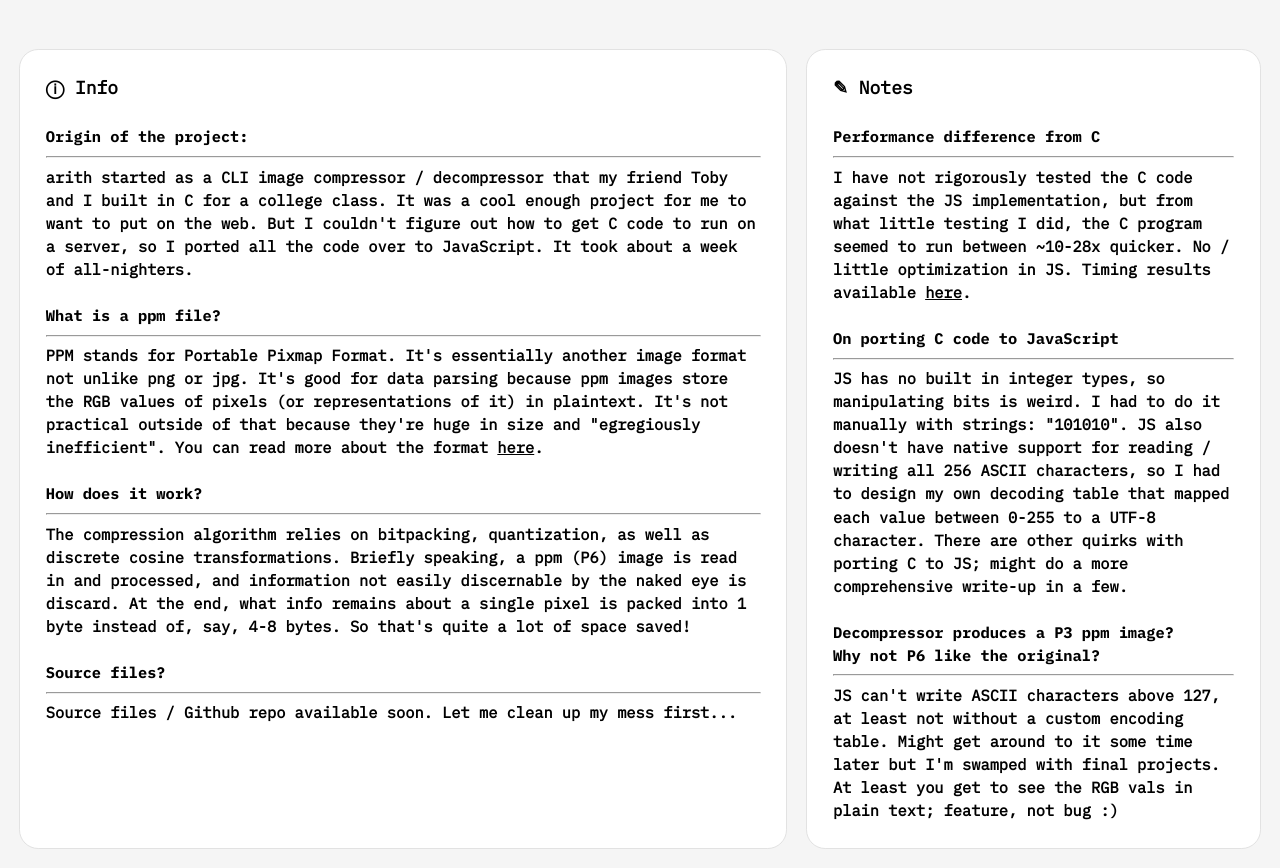
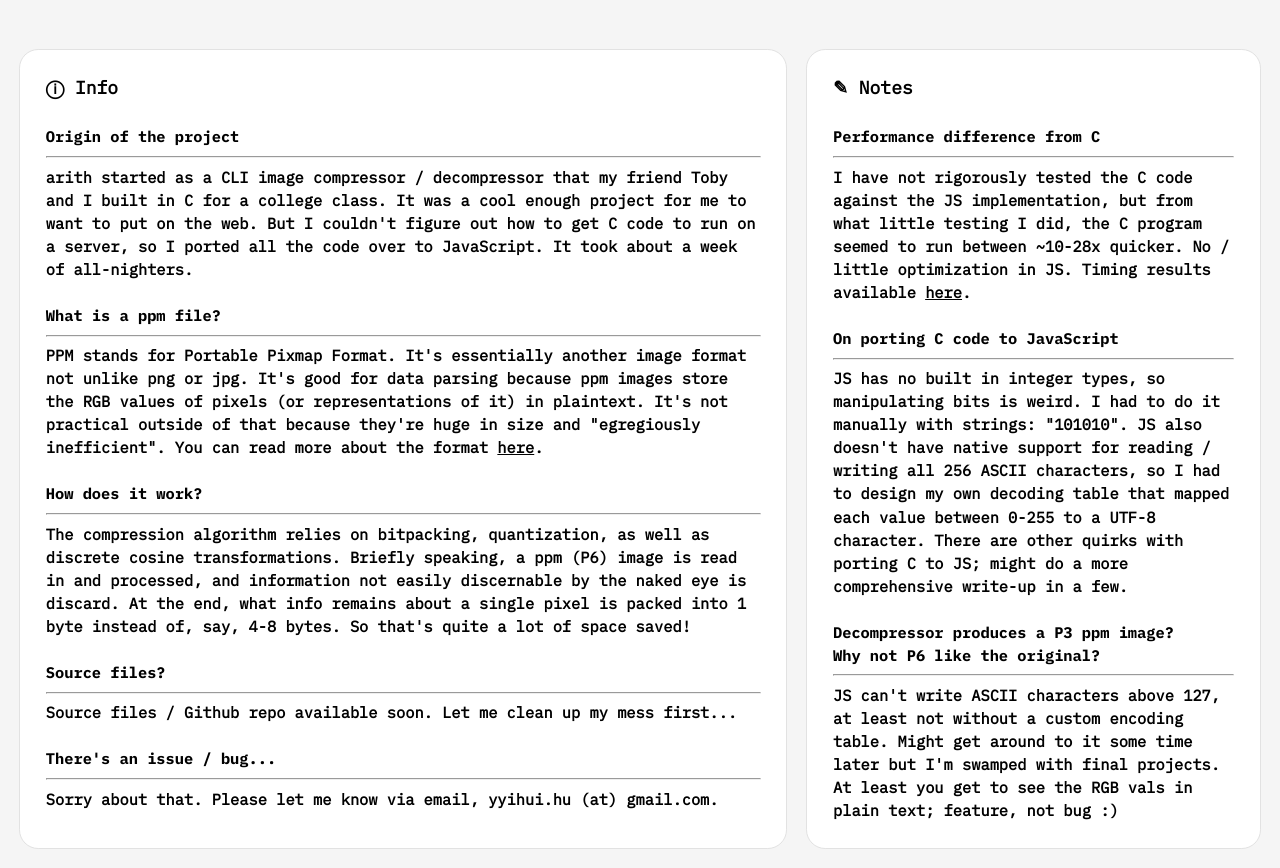
Before and after one commit to yihui-hu/arithJS, a React (Vite) app: page / in a window 1280 px wide. Shown: the part 1160-2028 px from the top of the page. Built offline with nearby package versions, Linux system fonts and the light colour scheme.

Commit message:
added contact info for bug/issues

```diff
--- a/src/components/Info.jsx
+++ b/src/components/Info.jsx
@@ -10,7 +10,7 @@ const Info = () => {
                 <div className={isDesktop ? "info_card_left" : "info_card_left_mobile"}>
                     <h3>ⓘ Info</h3>
                     <br></br>
-                    <h4 className="header_text">Origin of the project:</h4>
+                    <h4 className="header_text">Origin of the project</h4>
                     <hr></hr>
                     <h4>arith started as a CLI image compressor / decompressor that my friend Toby and I built in C for a college class. It was a cool enough project for me to want to put on the web. But I couldn't figure out how to get C code to run on a server, so I ported all the code over to JavaScript. It took about a week of all-nighters.
                     </h4>
@@ -29,6 +29,10 @@ const Info = () => {
                     <hr></hr>
                     <h4>Source files / Github repo available soon. Let me clean up my mess first...
                     </h4>
+                    <br></br>
+                    <h4 className="header_text">There's an issue / bug...</h4>
+                    <hr></hr>
+                    <h4>Sorry about that. Please let me know via email, yyihui.hu (at) gmail.com.</h4>
                 </div>
                 <div className={isDesktop ? "info_card_right" : "info_card_right_mobile"}>
                     <h3>✎ Notes</h3>
```
